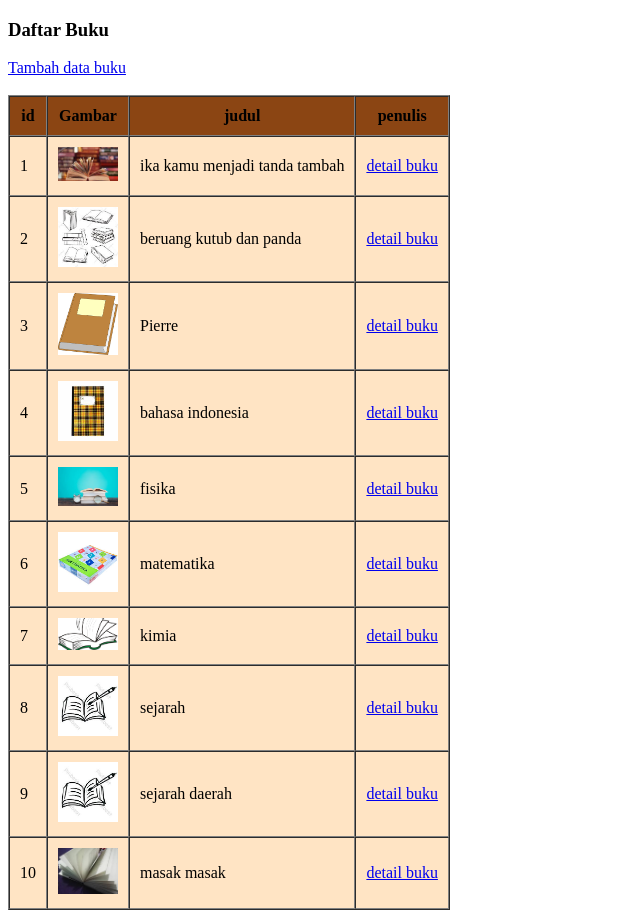
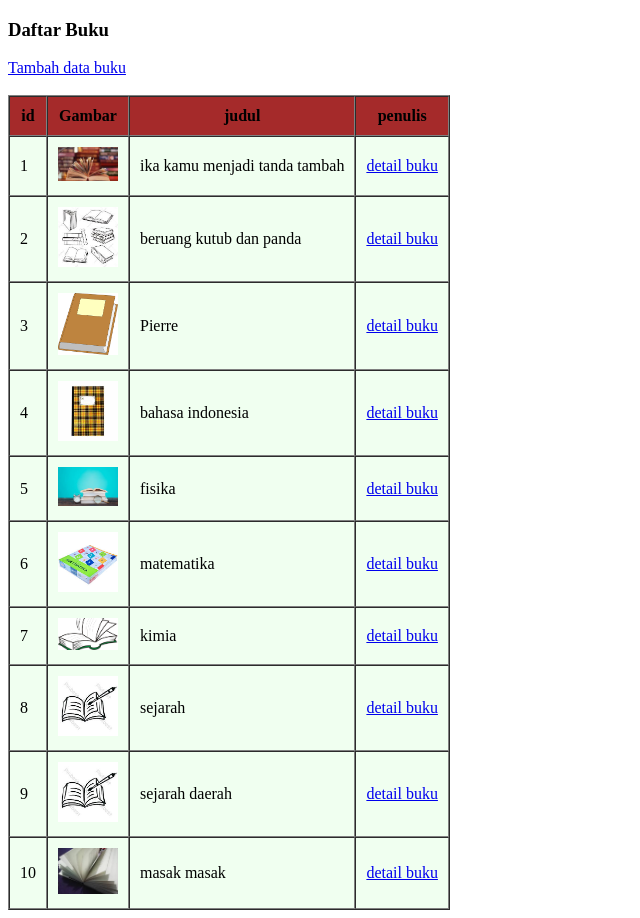
Before and after one commit to RyanfanyfadlyllahAR/prakweb_C_203040129, a PHP site: page / in a window 1280 px wide. Shown: the whole page, without its empty margins (0-640 px from the left). Run offline with PHP 8.4, Linux system fonts and the light colour scheme; data comes from the database, SQL or seed files in the repository; data that the repository does not hold is empty.

Commit message:
mengubah warna

```diff
--- a/pw/style.css
+++ b/pw/style.css
@@ -1,6 +1,6 @@
 th{
-    background-color: saddlebrown;
+    background-color: brown;
 }
 td{
-    background-color: bisque;
+    background-color: honeydew;
 }
```
